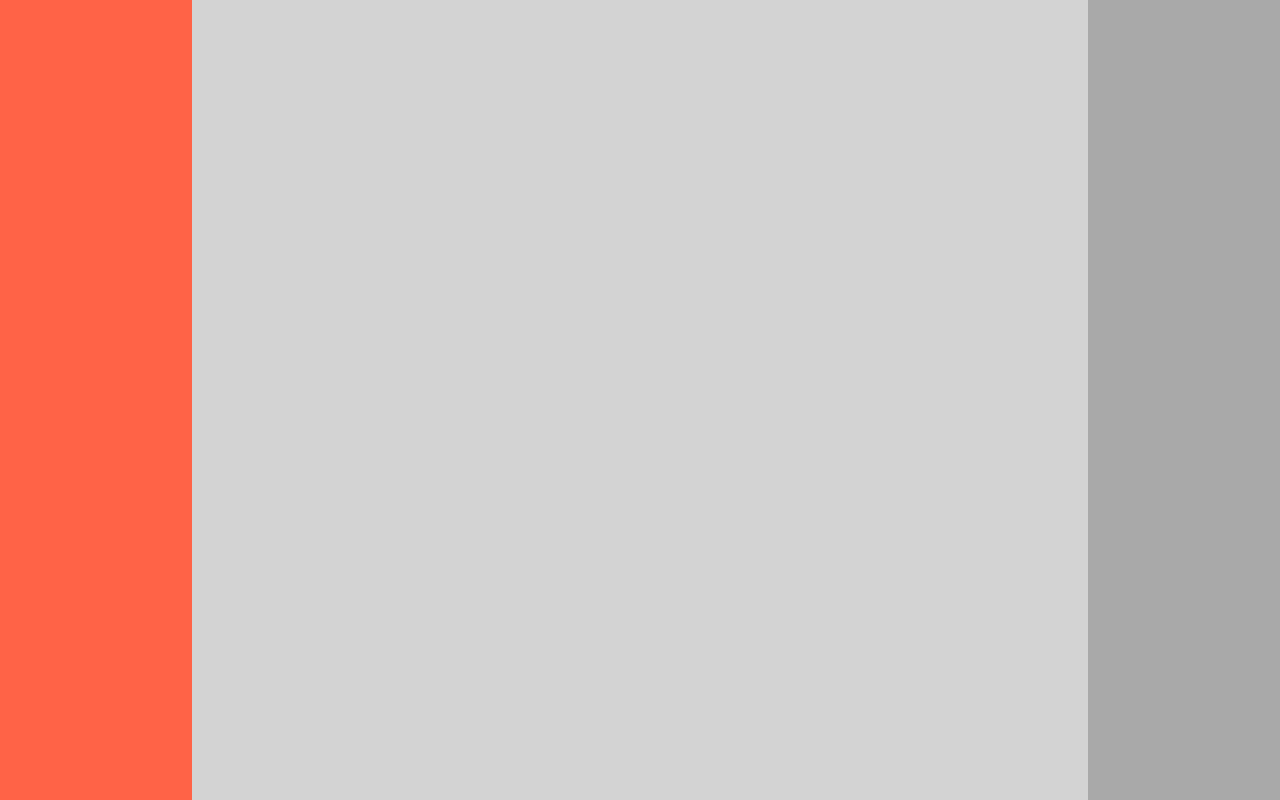
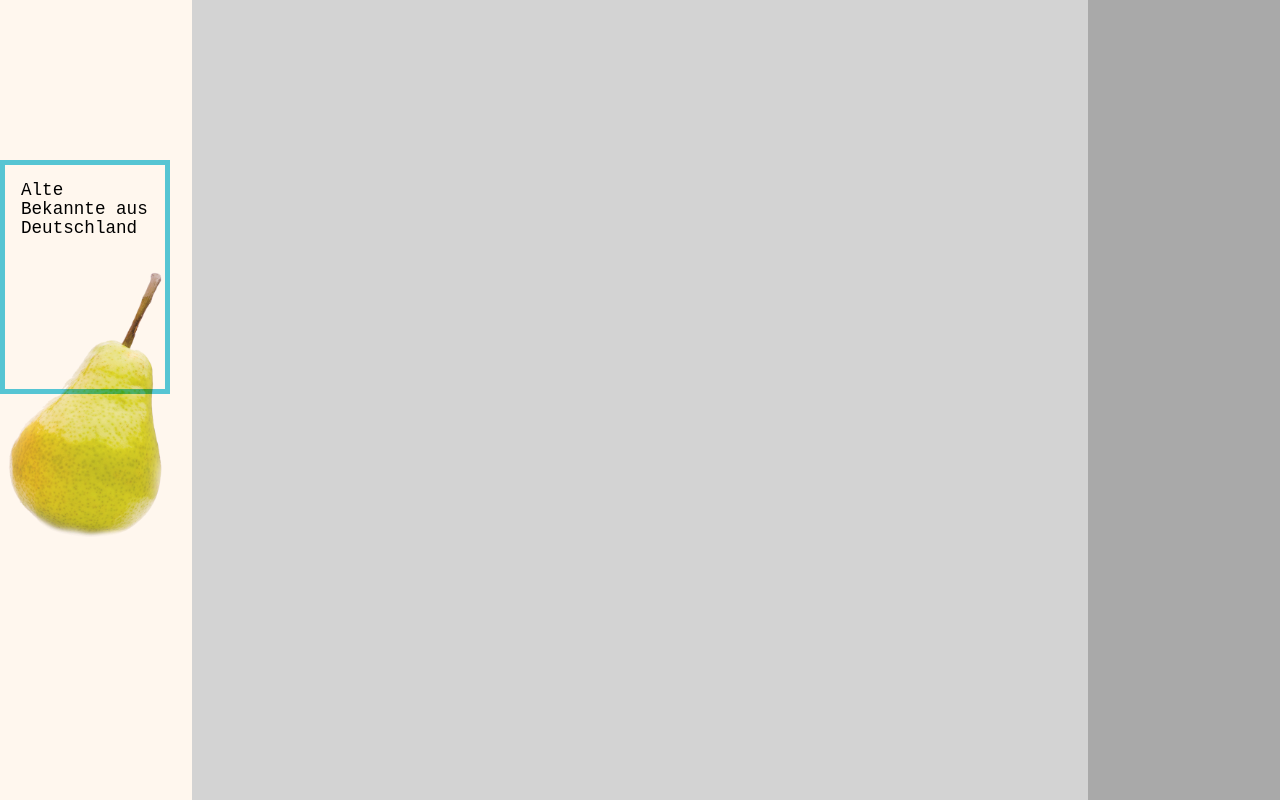
Before and after one commit to ThePuzzlers/zweierlei-dev, a plain HTML site: page html/slider.html in a window 1280 px wide. Drawn offline with Linux system fonts and the light colour scheme; a web font is replaced by a local one.

Commit message:
implemented frame, image, text in slider

```diff
--- a/html/slider.html
+++ b/html/slider.html
@@ -10,13 +10,28 @@
 
     </head>
 
+    <body class="testing">
+
+
+
         <section class="slider">
 
-            <section class="menu-one" onclick="openCard(event)"></section>
-            <section class="menu-two" onclick="openCard(event)"></section>
-            <section class="menu-three" onclick="openCard(event)"></section>
+            <section class="menu-one">
+
+                <section class="product" id="pear">
+                    <div class="germany"></div>
+                    <div class="frame">
+                        <p>Alte Bekannte aus Deutschland</p>
+                    </div>
+                </section>
+
+            </section>
+            <section class="menu-two"></section>
+            <section class="menu-three"></section>
 
         </section>
 
+    </body>
+
         <script src="../js/slider.js"></script>
     </html>
--- a/js/slider.js
+++ b/js/slider.js
@@ -3,27 +3,42 @@ const slider = document.getElementsByClassName('slider');
 const menuOne = document.getElementsByClassName('menu-one');
 const menuTwo = document.getElementsByClassName('menu-two');
 const menuThree = document.getElementsByClassName('menu-three');
+const germany = document.getElementsByClassName('germany');
 
-function openCard(event) {
+const product = document.getElementById('pear');
 
-    console.log(event);
 
-    if (event.target.className === "menu-one") {
 
+slider['0'].addEventListener('click', event => {
+    if (event.target.className || event.target.parentElement.className || event.target.parentElement.parentElement.className === "menu-one") {
         menuOne['0'].style.width = '70%';
         menuTwo['0'].style.width = '15%';
         menuThree['0'].style.width = '15%';
+        pear.style.marginLeft = '10rem';
+        pear.style.transition = 'margin-left 1s ease-out';
+        germany['0'].style.height = '25rem';
+        germany['0'].style.transition = 'height 1s ease-out';
+        console.log(event);
 
-    } else if (event.target.className === "menu-two") {
 
+    } else if (event.target.className || event.target.parentElement.className || event.target.parentElement.parentElement.className === "menu-two") {
         menuOne['0'].style.width = '15%';
         menuTwo['0'].style.width = '70%';
         menuThree['0'].style.width = '15%';
-
-    } else {
-
+        pear.style.marginLeft = '1rem';
+        pear.style.transition = 'margin-left 1s ease-out';
+        germany['0'].style.height = '18rem';
+        germany['0'].style.transition = 'height 1s ease-out';
+    } else if (event.target.className || event.target.parentElement.className || event.target.parentElement.parentElement.className === "menu-three") {
         menuOne['0'].style.width = '15%';
         menuTwo['0'].style.width = '15%';
         menuThree['0'].style.width = '70%';
     }
-}
+});
+
+
+// function checkCard(event) {
+//     console.log(event.path.indexOf('section.menu-one'));
+//     console.log(event);
+
+// }
--- a/scss/_layout.scss
+++ b/scss/_layout.scss
@@ -1,4 +1,7 @@
 
+html {
+    font-family: 'Overpass Mono', monospace;
+}
 
 a {
     color: #c24a6c;
--- a/scss/_slider.scss
+++ b/scss/_slider.scss
@@ -7,7 +7,7 @@
     background-color: darkgrey;
 
         .menu-one {
-            background-color: tomato;
+            background-color: #fff7ee;
             width: 15%;
             transition: width 1s ease;
         }
@@ -24,3 +24,40 @@
             transition: width 1s ease;
         }
 }
+
+.product {
+    position: relative;
+    margin-top: 10rem;
+}
+
+.frame {
+    border: 5px solid #56cce2;
+    mix-blend-mode: multiply;
+    height: 12rem;
+    max-width: 8rem;
+    padding: 1rem;
+
+    p {
+        line-height: 1.2rem;
+        font-size: 1.1rem;
+    }
+}
+
+
+// .margin-left {
+//     margin-left: 5rem;
+//     animation: all 1s ease-in;
+// }
+
+.germany {
+    background-image: url(../assets/birne.png);
+    background-size: contain;
+    background-repeat: no-repeat;
+    background-blend-mode: multiply;
+    background-color: #fff7ee;
+    opacity: .85;
+    height: 18rem;
+    width: 100%;
+    position: absolute;
+    top: 100;
+}
```
Also changed, not shown: assets/birne.png (added), css/app.css, 2 other files.
